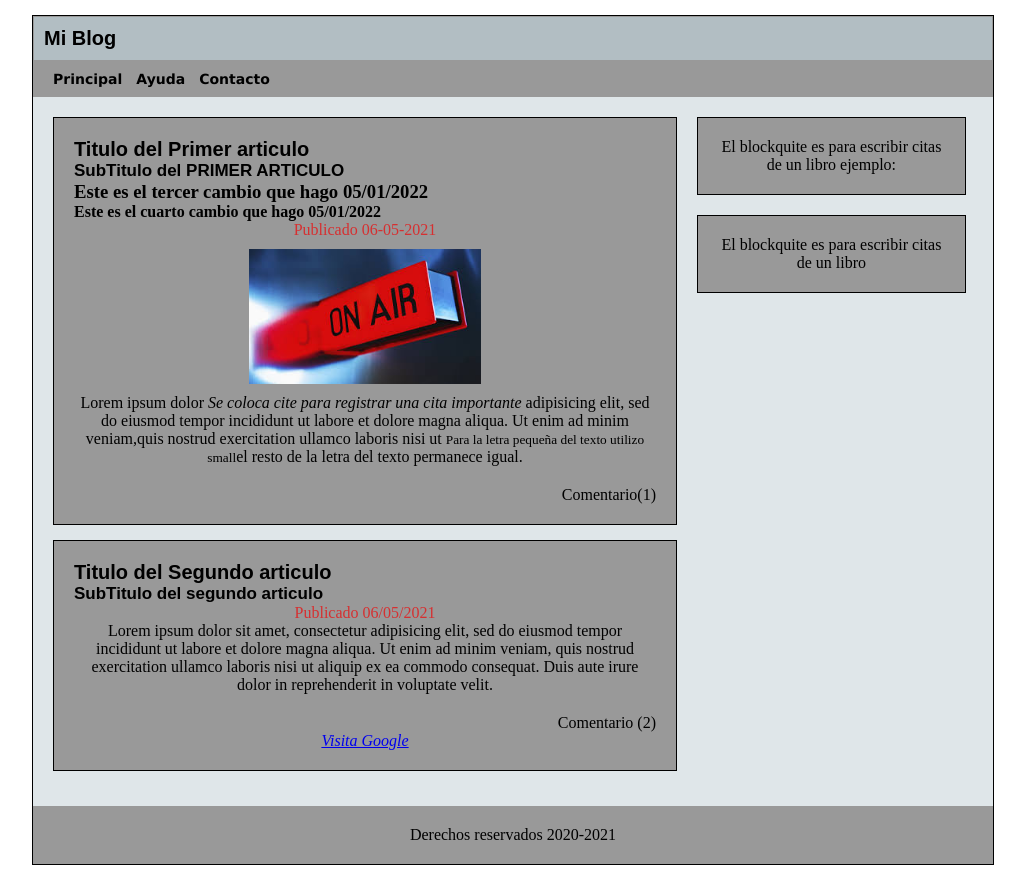
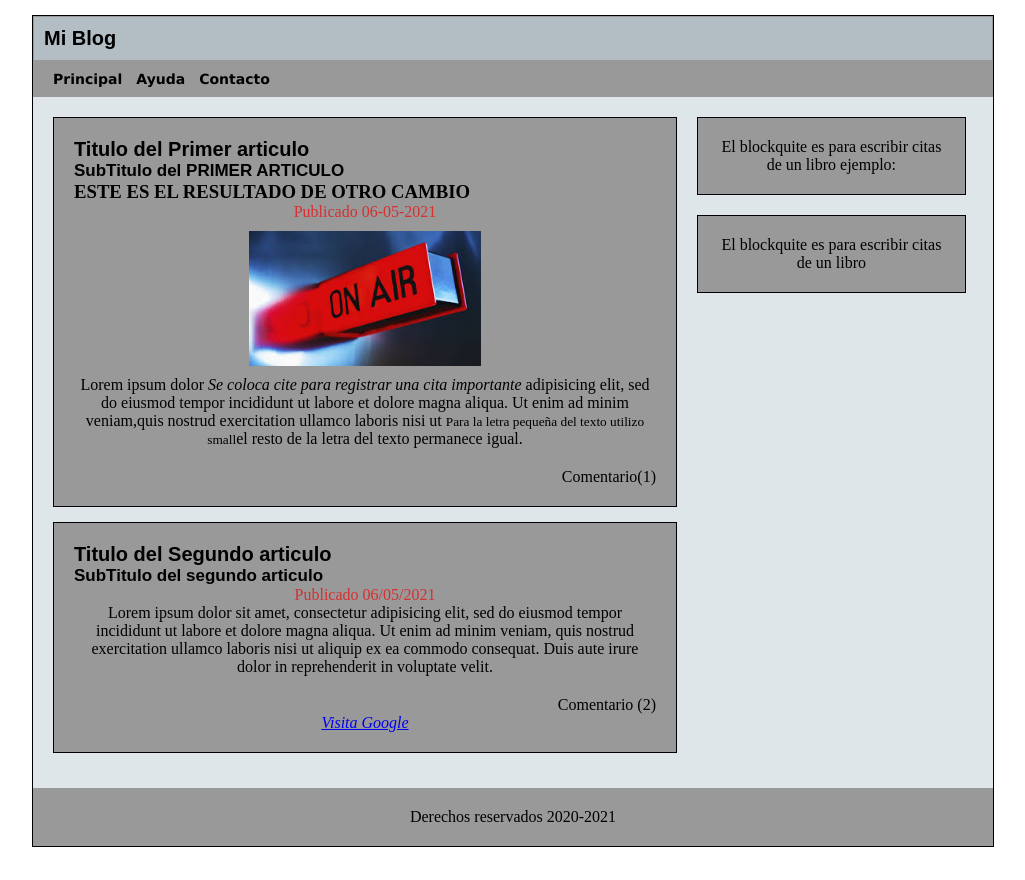
Before and after one commit to Dav14Arr2/ProyectoFazt1, a plain HTML site: page index.html in a window 1280 px wide. Shown: the whole page, without its empty margins (127-1152 px from the left). Drawn offline with Linux system fonts and the light colour scheme.

```diff
--- a/index.html
+++ b/index.html
@@ -26,8 +26,8 @@
 			   <hgroup>
 				   <h1>Titulo del Primer articulo</h1>
 				   <h2>SubTitulo del PRIMER ARTICULO</h2>
-				   <h3>Este es el tercer cambio que hago 05/01/2022</h3>
-				   <h4>Este es el cuarto cambio que hago 05/01/2022</h4>
+				   <h3>ESTE ES EL RESULTADO DE OTRO CAMBIO</h3>
+
 			  </hgroup>
 				   <time datetime="06-05-2021">Publicado 06-05-2021</time>
 				   <img src="Alaire.jpg"/>
```
Also changed, not shown: 1 other file.
